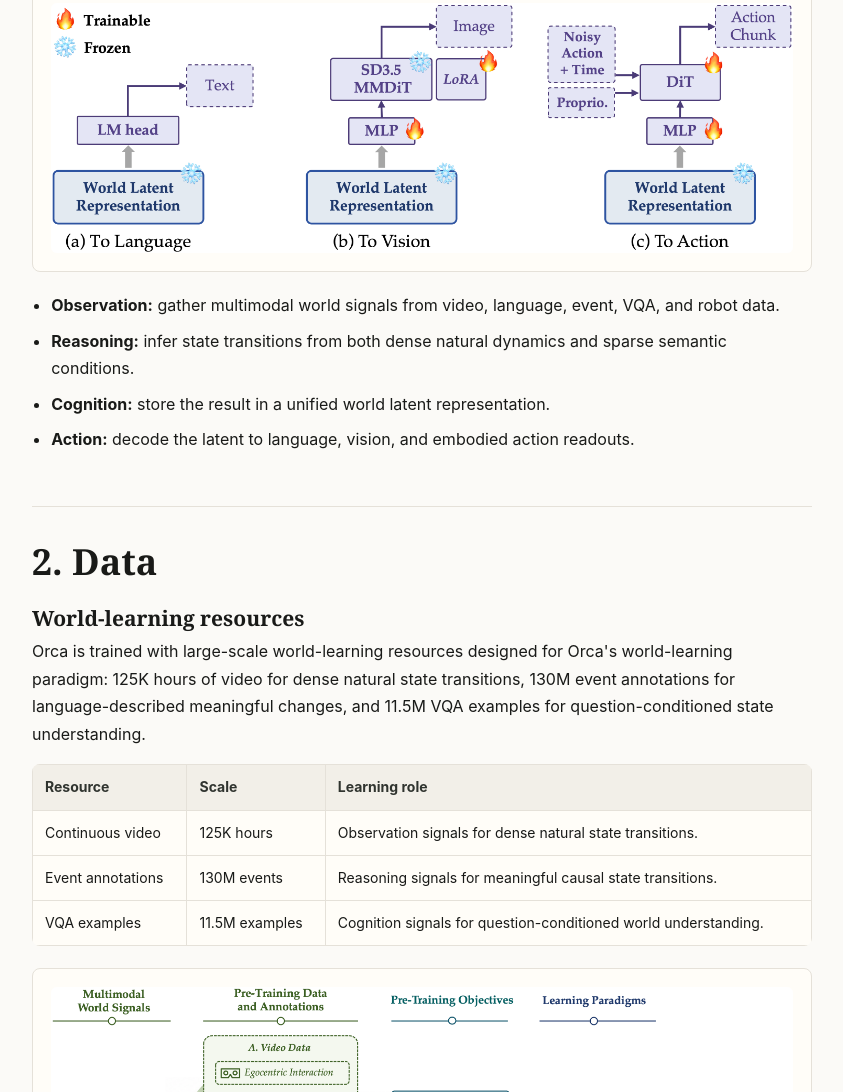
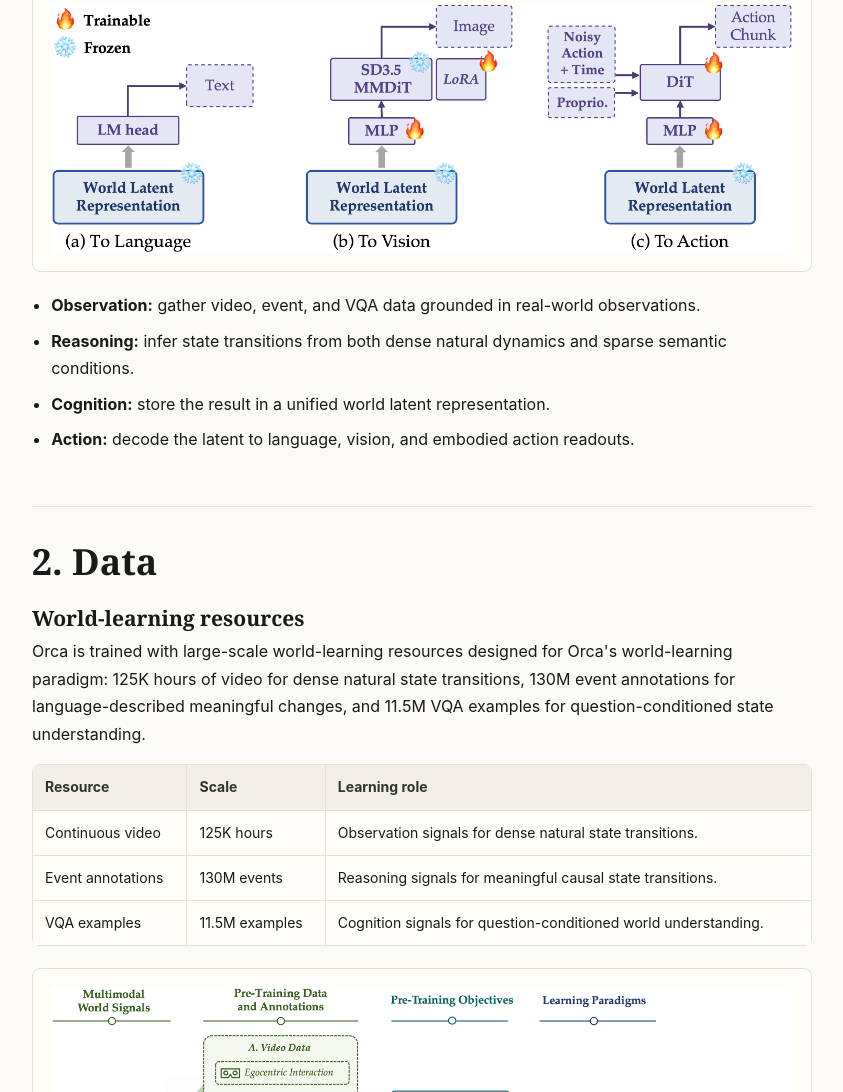
Before and after one commit to orca-wm/orca-wm.github.io, a plain HTML site: page index.html in a window 1280 px wide. Shown: the part 5892-6984 px from the top of the page, without its empty margins (346-1189 px from the left). Drawn offline with nearby package versions, Linux system fonts and the light colour scheme.

Commit message:
Align observation copy with data taxonomy

```diff
--- a/index.html
+++ b/index.html
@@ -1113,7 +1113,7 @@
       </div>
 
       <ul>
-        <li><strong>Observation:</strong> gather multimodal world signals from video, language, event, VQA, and robot data.</li>
+        <li><strong>Observation:</strong> gather video, event, and VQA data grounded in real-world observations.</li>
         <li><strong>Reasoning:</strong> infer state transitions from both dense natural dynamics and sparse semantic conditions.</li>
         <li><strong>Cognition:</strong> store the result in a unified world latent representation.</li>
         <li><strong>Action:</strong> decode the latent to language, vision, and embodied action readouts.</li>
```
